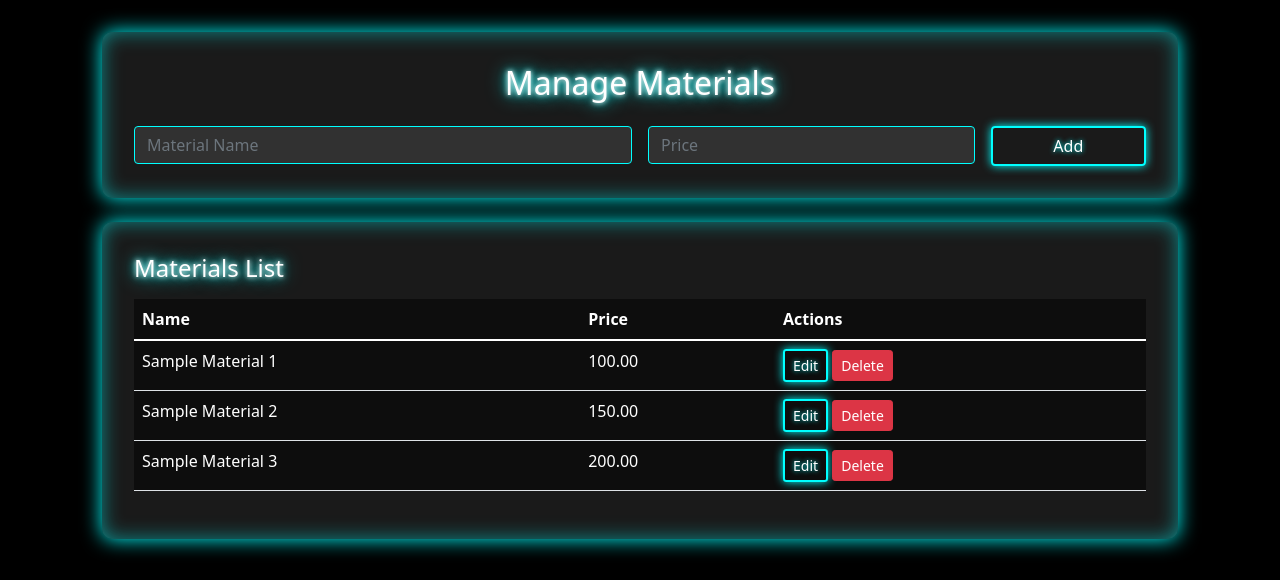
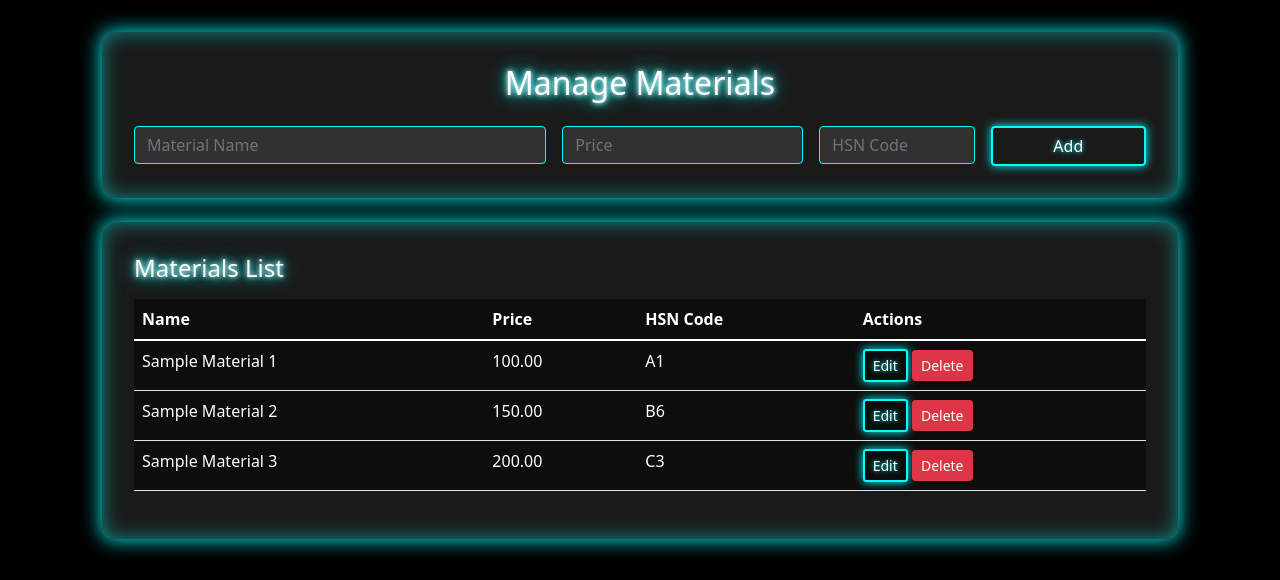
Before and after one commit to INZAMAMULHAQ000/ERP-for-Billing-hreadr-, a PHP site: page /materials.php in a window 1280 px wide. Shown: the part 120-700 px from the top of the page. Run offline with PHP 8.4, Linux system fonts and the light colour scheme; the visitor is signed in with stand-in values (Sample User, id 1); data comes from the database, SQL or seed files in the repository; both versions use the stored data as it was after the commit.

Commit message:
Initial commit for Updated-HSN project

```diff
--- a/billing.php
+++ b/billing.php
@@ -134,8 +134,8 @@ $transports_result = mysqli_query($conn, $transports_query);
                         <select name="material" id="material" class="form-select" required>
                             <option value="">Select Material</option>
                             <?php while($row = mysqli_fetch_assoc($materials_result)): ?>
-                                <option value="<?php echo $row['id']; ?>" data-price="<?php echo $row['price']; ?>">
-                                    <?php echo $row['name']; ?>
+                                <option value="<?php echo $row['id']; ?>" data-price="<?php echo $row['price']; ?>" data-hsn="<?php echo $row['hsn_code']; ?>">
+                                    <?php echo $row['name']; ?> (HSN: <?php echo $row['hsn_code']; ?>)
                                 </option>
                             <?php endwhile; ?>
                         </select>
--- a/generate_pdf.php
+++ b/generate_pdf.php
@@ -12,7 +12,7 @@ if(!isset($_SESSION['loggedin'])) {
 
 // Fetch material details
 $material_id = $_POST['material'];
-$material_query = "SELECT name FROM materials WHERE id = '$material_id'";
+$material_query = "SELECT name, hsn_code FROM materials WHERE id = '$material_id'";
 $material_result = mysqli_query($conn, $material_query);
 $material = mysqli_fetch_assoc($material_result);
 
@@ -129,7 +129,7 @@ $html = '
                 <td><strong>Date:</strong> '.$_POST['date'].'</td>
             </tr>
             <tr>
-                <td><strong>GSTIN:</strong> '.$_POST['gstin'].'</td>
+                <td><strong>PARTYS GSTIN:</strong> '.$_POST['gstin'].'</td>
                 <td><strong>State:</strong> N/A</td>
             </tr>
             <tr>
@@ -149,6 +149,7 @@ $html = '
             <tr>
                 <th>#</th>
                 <th>Material</th>
+                <th>HSN Code</th>
                 <th>Quantity</th>
                 <th>Price</th>
                 <th>CGST</th>
@@ -162,6 +163,7 @@ $html = '
             <tr>
                 <td>1</td>
                 <td>'.$material['name'].'</td>
+                <td>'.$material['hsn_code'].'</td>
                 <td>'.$quantity.'</td>
                 <td>₹'.number_format($price, 2).'</td>
                 <td>₹'.number_format($cgst_amount, 2).'</td>
--- a/materials.php
+++ b/materials.php
@@ -13,15 +13,31 @@ if ($_SERVER['REQUEST_METHOD'] === 'POST' && isset($_POST['action'])) {
     if ($_POST['action'] === 'add') {
         $name = mysqli_real_escape_string($conn, $_POST['name']);
         $price = floatval($_POST['price']);
-        $sql = "INSERT INTO materials (name, price) VALUES ('$name', $price)";
-        $response['success'] = mysqli_query($conn, $sql);
-        $response['id'] = mysqli_insert_id($conn);
+        $hsn_code = mysqli_real_escape_string($conn, $_POST['hsn_code']);
+        // Check uniqueness
+        $check = mysqli_query($conn, "SELECT id FROM materials WHERE hsn_code='$hsn_code'");
+        if (mysqli_num_rows($check) > 0) {
+            $response['success'] = false;
+            $response['error'] = 'HSN code must be unique.';
+        } else {
+            $sql = "INSERT INTO materials (name, price, hsn_code) VALUES ('$name', $price, '$hsn_code')";
+            $response['success'] = mysqli_query($conn, $sql);
+            $response['id'] = mysqli_insert_id($conn);
+        }
     } elseif ($_POST['action'] === 'update') {
         $id = intval($_POST['id']);
         $name = mysqli_real_escape_string($conn, $_POST['name']);
         $price = floatval($_POST['price']);
-        $sql = "UPDATE materials SET name='$name', price=$price WHERE id=$id";
-        $response['success'] = mysqli_query($conn, $sql);
+        $hsn_code = mysqli_real_escape_string($conn, $_POST['hsn_code']);
+        // Check uniqueness for update
+        $check = mysqli_query($conn, "SELECT id FROM materials WHERE hsn_code='$hsn_code' AND id!=$id");
+        if (mysqli_num_rows($check) > 0) {
+            $response['success'] = false;
+            $response['error'] = 'HSN code must be unique.';
+        } else {
+            $sql = "UPDATE materials SET name='$name', price=$price, hsn_code='$hsn_code' WHERE id=$id";
+            $response['success'] = mysqli_query($conn, $sql);
+        }
     } elseif ($_POST['action'] === 'delete') {
         $id = intval($_POST['id']);
         $sql = "DELETE FROM materials WHERE id=$id";
@@ -122,11 +138,14 @@ if ($_SERVER['REQUEST_METHOD'] === 'POST' && isset($_POST['action'])) {
         <div class="materials-form mb-4">
             <h2 class="text-center mb-4 neon-text">Manage Materials</h2>
             <form id="addMaterialForm" class="row g-3">
-                <div class="col-md-6">
+                <div class="col-md-5">
                     <input type="text" class="form-control" id="materialName" placeholder="Material Name" required>
                 </div>
-                <div class="col-md-4">
+                <div class="col-md-3">
                     <input type="number" class="form-control" id="materialPrice" placeholder="Price" min="0" step="0.01" required>
+                </div>
+                <div class="col-md-2">
+                    <input type="text" class="form-control" id="materialHSN" placeholder="HSN Code" maxlength="20" required>
                 </div>
                 <div class="col-md-2">
                     <button type="submit" class="btn btn-neon w-100">Add</button>
@@ -140,6 +159,7 @@ if ($_SERVER['REQUEST_METHOD'] === 'POST' && isset($_POST['action'])) {
                     <tr>
                         <th>Name</th>
                         <th>Price</th>
+                        <th>HSN Code</th>
                         <th>Actions</th>
                     </tr>
                 </thead>
@@ -159,6 +179,7 @@ if ($_SERVER['REQUEST_METHOD'] === 'POST' && isset($_POST['action'])) {
                         rows += `<tr data-id="${mat.id}">
                             <td><span class="mat-name">${mat.name}</span></td>
                             <td><span class="mat-price">${parseFloat(mat.price).toFixed(2)}</span></td>
+                            <td><span class="mat-hsn">${mat.hsn_code}</span></td>
                             <td>
                                 <button class="btn btn-sm btn-neon edit-btn">Edit</button>
                                 <button class="btn btn-sm btn-danger delete-btn">Delete</button>
@@ -177,11 +198,14 @@ if ($_SERVER['REQUEST_METHOD'] === 'POST' && isset($_POST['action'])) {
                 e.preventDefault();
                 const name = $('#materialName').val().trim();
                 const price = $('#materialPrice').val();
-                if(name && price) {
-                    $.post('materials.php', {action: 'add', name, price}, function(data) {
+                const hsn_code = $('#materialHSN').val().trim();
+                if(name && price && hsn_code) {
+                    $.post('materials.php', {action: 'add', name, price, hsn_code}, function(data) {
                         if(data.success) {
                             fetchMaterials();
                             $('#addMaterialForm')[0].reset();
+                        } else if(data.error) {
+                            alert(data.error);
                         }
                     }, 'json');
                 }
@@ -201,8 +225,10 @@ if ($_SERVER['REQUEST_METHOD'] === 'POST' && isset($_POST['action'])) {
                 const id = tr.data('id');
                 const name = tr.find('.mat-name').text();
                 const price = tr.find('.mat-price').text();
+                const hsn = tr.find('.mat-hsn').text();
                 tr.html(`<td><input type='text' class='form-control form-control-sm edit-name' value='${name}'></td>
                          <td><input type='number' class='form-control form-control-sm edit-price' value='${price}' min='0' step='0.01'></td>
+                         <td><input type='text' class='form-control form-control-sm edit-hsn' value='${hsn}' maxlength='20'></td>
                          <td>
                             <button class='btn btn-sm btn-success save-btn'>Save</button>
                             <button class='btn btn-sm btn-secondary cancel-btn'>Cancel</button>
@@ -218,9 +244,11 @@ if ($_SERVER['REQUEST_METHOD'] === 'POST' && isset($_POST['action'])) {
                 const id = tr.data('id');
                 const name = tr.find('.edit-name').val().trim();
                 const price = tr.find('.edit-price').val();
-                if(name && price) {
-                    $.post('materials.php', {action: 'update', id, name, price}, function(data) {
+                const hsn_code = tr.find('.edit-hsn').val().trim();
+                if(name && price && hsn_code) {
+                    $.post('materials.php', {action: 'update', id, name, price, hsn_code}, function(data) {
                         if(data.success) fetchMaterials();
+                        else if(data.error) alert(data.error);
                     }, 'json');
                 }
             });
```
Also changed, not shown: database.sql (+5 -4 lines).
